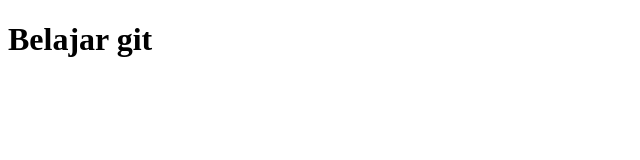
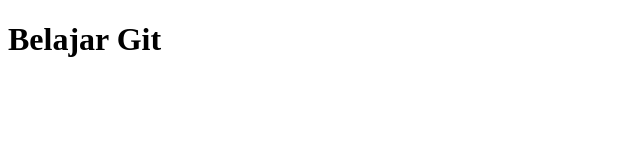
Before and after one commit to deonfatonah/Fany-Risti-Fatonah, a plain HTML site: page index.html in a window 1280 px wide. Shown: the full height of the page, 0-640 px from the left. Drawn offline with Linux system fonts and the light colour scheme.

Commit message:
Menambahkan H1

```diff
--- a/index.html
+++ b/index.html
@@ -7,6 +7,6 @@
     <title>Document</title>
 </head>
 <body>
- <h1>Belajar git</h1>
+   <h1>Belajar Git</h1>
 </body>
 </html>
```
